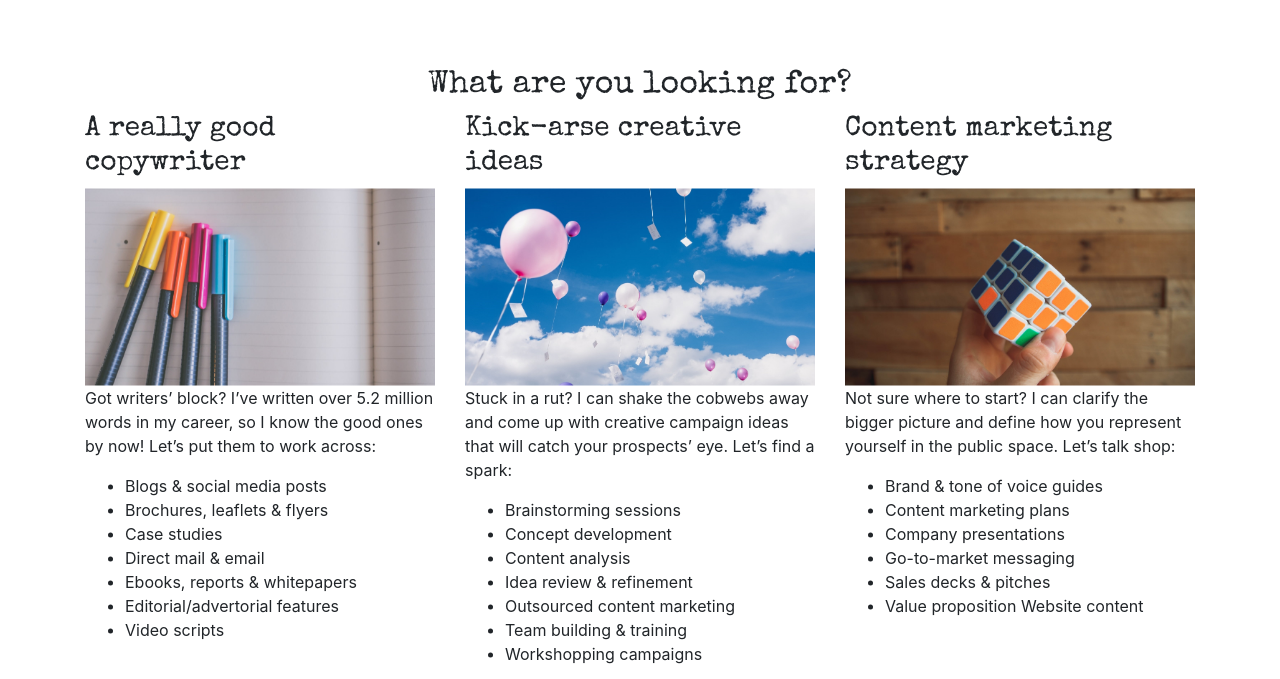
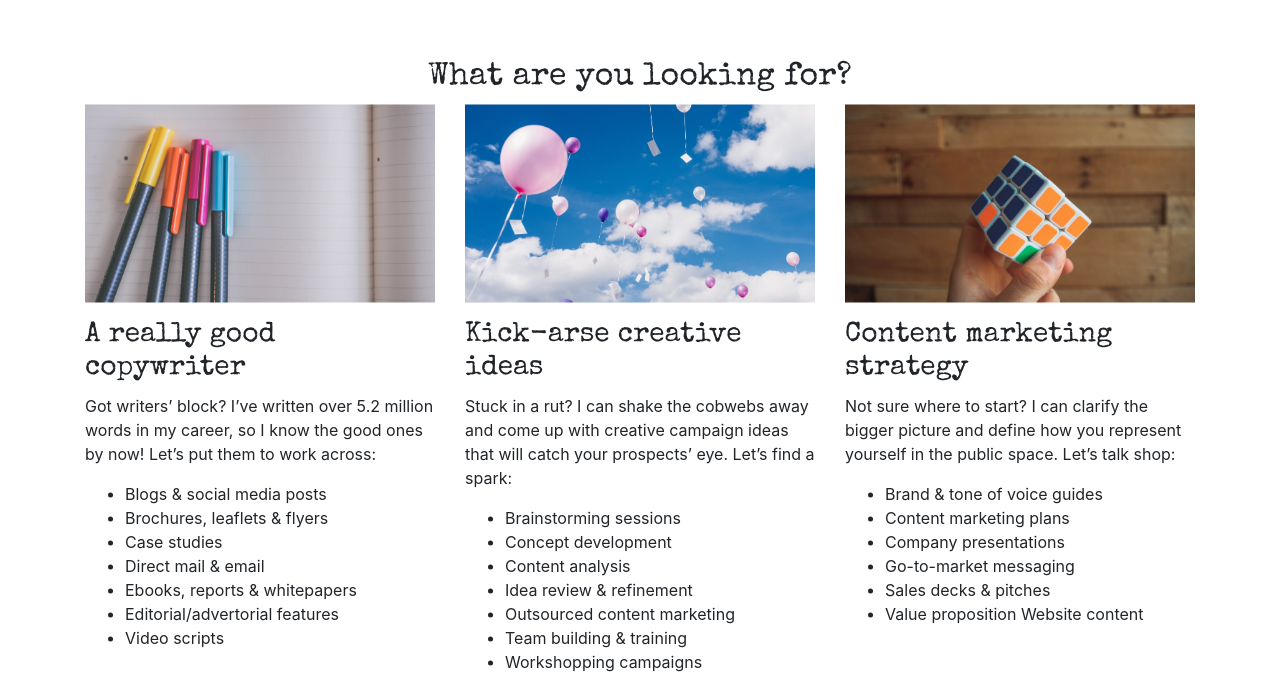
Before and after one commit to jimgroome/fiercecontent, a React (Create React App) app: page / in a window 1280 px wide. Shown: the part 799-1478 px from the top of the page. Built offline with nearby package versions, Linux system fonts and the light colour scheme.

Commit message:
Most text is now centred, also fixed image urls

```diff
--- a/src/index.scss
+++ b/src/index.scss
@@ -10,6 +10,7 @@ h4 {
 .section {
   min-height: 100vh;
   position: relative;
+  text-align: center;
   > .container-fluid,
   > .container {
     @include media-breakpoint-up(md) {
@@ -20,14 +21,13 @@ h4 {
     }
   }
 }
-.section1 {
-  text-align: center;
-}
 .section2 {
+  text-align: initial;
+  .section-title {
+    text-align: center;
+  }
   img {
     max-width: 100%;
+    margin-bottom: 1rem;
   }
 }
-.section-title {
-  text-align: center;
-}
--- a/src/sections/Section2.js
+++ b/src/sections/Section2.js
@@ -12,8 +12,11 @@ const Section2 = () => {
         </Row>
         <Row>
           <Col xs='12' md='4'>
+            <img
+              src={process.env.PUBLIC_URL + "/col1-min.jpg"}
+              alt='A really good copywriter'
+            />
             <h3>A really good copywriter</h3>
-            <img src='/col1-min.jpg' alt='A really good copywriter' />
             <p>
               Got writers&rsquo; block? I&rsquo;ve written over 5.2 million
               words in my career, so I know the good ones by now! Let&rsquo;s
@@ -30,8 +33,11 @@ const Section2 = () => {
             </ul>
           </Col>
           <Col xs='12' md='4'>
+            <img
+              src={process.env.PUBLIC_URL + "/col2-min.jpg"}
+              alt='A really good copywriter'
+            />
             <h3>Kick-arse creative ideas</h3>
-            <img src='/col2-min.jpg' alt='A really good copywriter' />
             <p>
               Stuck in a rut? I can shake the cobwebs away and come up with
               creative campaign ideas that will catch your prospects&rsquo; eye.
@@ -48,8 +54,11 @@ const Section2 = () => {
             </ul>
           </Col>
           <Col xs='12' md='4'>
+            <img
+              src={process.env.PUBLIC_URL + "/col3-min.jpg"}
+              alt='A really good copywriter'
+            />
             <h3>Content marketing strategy</h3>
-            <img src='/col3-min.jpg' alt='A really good copywriter' />
             <p>
               Not sure where to start? I can clarify the bigger picture and
               define how you represent yourself in the public space. Let&rsquo;s
```
